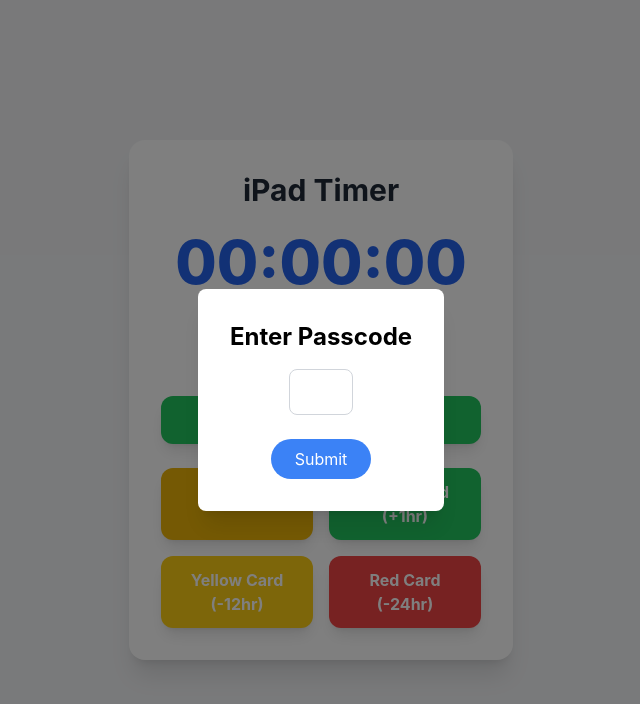
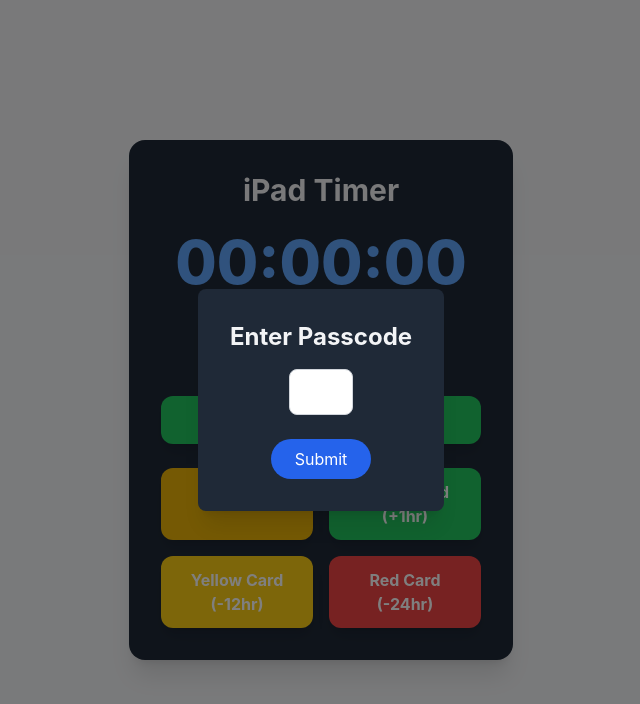
Before and after one commit to Azuberkelium/Newipad, a plain HTML site: page index.html in a window 1280 px wide. Both pictures are taken after a click on the button "Resume". Shown: the whole page, without its empty margins (319-959 px from the left). Drawn offline with nearby package versions, Linux system fonts and the light colour scheme; no server answers.

Commit message:
Update index.html

```diff
--- a/index.html
+++ b/index.html
@@ -9,11 +9,12 @@
     <style>
         body {
             font-family: 'Inter', sans-serif;
-            background-color: #f3f4f6;
+            background-color: #1a202c; /* Dark mode background */
         }
         .passcode-input {
             width: 4rem;
             text-align: center;
+            color: #1a202c;
         }
         .message-box {
             animation: fadeInOut 2s ease-in-out forwards;
@@ -363,24 +364,24 @@
 
     <!-- Passcode Modal -->
     <div id="passcode-modal" class="fixed inset-0 flex items-center justify-center z-50 hidden">
-        <div class="bg-white p-8 rounded-lg shadow-xl text-center">
+        <div class="bg-gray-800 p-8 rounded-lg shadow-xl text-center text-gray-100">
             <h2 class="text-2xl font-bold mb-4">Enter Passcode</h2>
-            <input type="password" id="passcode-input" class="passcode-input p-2 border border-gray-300 rounded-lg text-lg" maxlength="4">
-            <p id="passcode-message" class="text-red-500 mt-2"></p>
-            <button id="passcode-btn" class="mt-4 px-6 py-2 bg-blue-500 text-white rounded-full hover:bg-blue-600 transition duration-200">Submit</button>
+            <input type="password" id="passcode-input" class="passcode-input p-2 border border-gray-300 rounded-lg text-lg text-gray-900" maxlength="4">
+            <p id="passcode-message" class="text-red-400 mt-2"></p>
+            <button id="passcode-btn" class="mt-4 px-6 py-2 bg-blue-600 text-white rounded-full hover:bg-blue-700 transition duration-200">Submit</button>
         </div>
     </div>
 
     <!-- Main App Container -->
-    <div class="bg-white p-8 rounded-2xl shadow-xl max-w-sm mx-auto w-full text-center space-y-6">
-        <h1 class="text-3xl font-bold text-gray-800">iPad Timer</h1>
+    <div class="bg-gray-800 p-8 rounded-2xl shadow-xl max-w-sm mx-auto w-full text-center space-y-6 text-gray-100">
+        <h1 class="text-3xl font-bold">iPad Timer</h1>
 
         <!-- Timer Display -->
         <div class="flex flex-col items-center">
-            <div id="timer-display" class="text-6xl font-extrabold text-blue-600">
+            <div id="timer-display" class="text-6xl font-extrabold text-blue-400">
                 00:00:00
             </div>
-            <p id="timer-status" class="text-gray-500 font-medium mt-2">(Paused)</p>
+            <p id="timer-status" class="text-gray-400 font-medium mt-2">(Paused)</p>
         </div>
 
         <!-- Message Box -->
@@ -389,8 +390,8 @@
         <!-- Good Deeds Counter -->
         <div class="flex flex-col items-center">
             <div class="flex items-center space-x-2">
-                <span class="text-4xl font-extrabold text-green-500" id="good-deeds-display">0</span>
-                <span class="text-gray-500 text-lg">Good Deeds</span>
+                <span class="text-4xl font-extrabold text-green-400" id="good-deeds-display">0</span>
+                <span class="text-gray-400 text-lg">Good Deeds</span>
             </div>
             <button id="good-deed-btn" class="mt-2 w-full px-4 py-3 bg-green-500 text-white font-bold rounded-xl shadow-lg hover:bg-green-600 transition duration-200">
                 Record Good Deed
```
